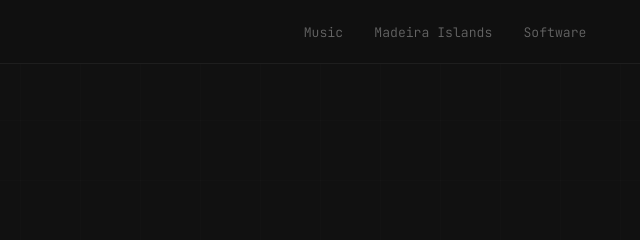
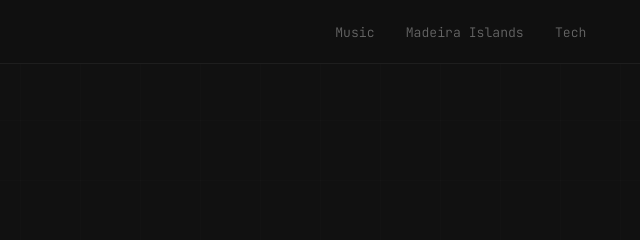
Before and after one commit to NimiGames68/NimiGames68.github.io, a plain HTML site: page madeira-island/index.html in a window 1280 px wide. Shown: the top 240 px of the page, 640-1280 px from the left. Drawn offline with Linux system fonts and the light colour scheme.

Commit message:
Update index.html

```diff
--- a/madeira-island/index.html
+++ b/madeira-island/index.html
@@ -15,7 +15,7 @@
   <ul class="nav-links">
     <li><a href="https://nimigames68.github.io/music/">Music</a></li>
     <li><a href="https://nimigames68.github.io/madeira-island/">Madeira Islands</a></li>
-    <li><a href="https://nimigames68.github.io/software/">Software</a></li>
+    <li><a href="https://nimigames68.github.io/tech/">Tech</a></li>
   </ul>
 </nav>
 
```
